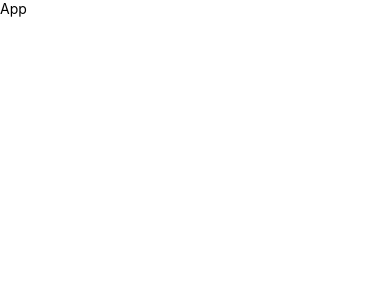
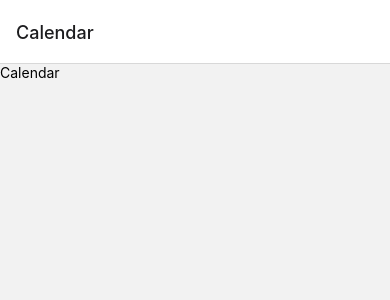
Before and after one commit to anujsharma0142/MLISuperApp, a React Native app: screen /Calendar in a window 390 px wide. Shown: the top 300 px of the page. Built offline with nearby package versions, Linux system fonts and the light colour scheme.

Commit message:
navigationIsDone

```diff
--- a/App.js
+++ b/App.js
@@ -1,11 +1,10 @@
 import { StyleSheet, Text, View } from 'react-native'
 import React from 'react'
+import AppNavigation from './src/components/AppNavigation'
 
 const App = () => {
   return (
-    <View>
-      <Text>App</Text>
-    </View>
+    <AppNavigation/>
   )
 }
 
--- a/package.json
+++ b/package.json
@@ -10,8 +10,12 @@
     "test": "jest"
   },
   "dependencies": {
+    "@react-navigation/native": "^6.1.7",
+    "@react-navigation/native-stack": "^6.9.13",
     "react": "18.2.0",
-    "react-native": "0.71.0"
+    "react-native": "0.71.0",
+    "react-native-safe-area-context": "^4.7.2",
+    "react-native-screens": "^3.25.0"
   },
   "devDependencies": {
     "@babel/core": "^7.12.9",
--- /dev/null
+++ b/src/components/AppNavigation.js
@@ -0,0 +1,19 @@
+import { View, Text } from 'react-native'
+import React from 'react'
+import { createNativeStackNavigator } from '@react-navigation/native-stack'
+import { NavigationContainer } from '@react-navigation/native';
+import Calendar from './screens/Calendar';
+
+const stack = createNativeStackNavigator();
+
+const AppNavigation = () => {
+  return (
+   <NavigationContainer>
+    <stack.Navigator>
+        <stack.Screen name='Calendar' component={Calendar}/>
+    </stack.Navigator>
+   </NavigationContainer>
+  )
+}
+
+export default AppNavigation
--- /dev/null
+++ b/src/components/screens/Calendar.js
@@ -0,0 +1,12 @@
+import { View, Text } from 'react-native'
+import React from 'react'
+
+const Calendar = () => {
+  return (
+    <View>
+      <Text>Calendar</Text>
+    </View>
+  )
+}
+
+export default Calendar
```
Also changed, not shown: src/components/screens/Index.js (added, +12 -0 lines), src/components/screens/Home.js (deleted), 1 other file (tests, documents, lock files or other folders).
